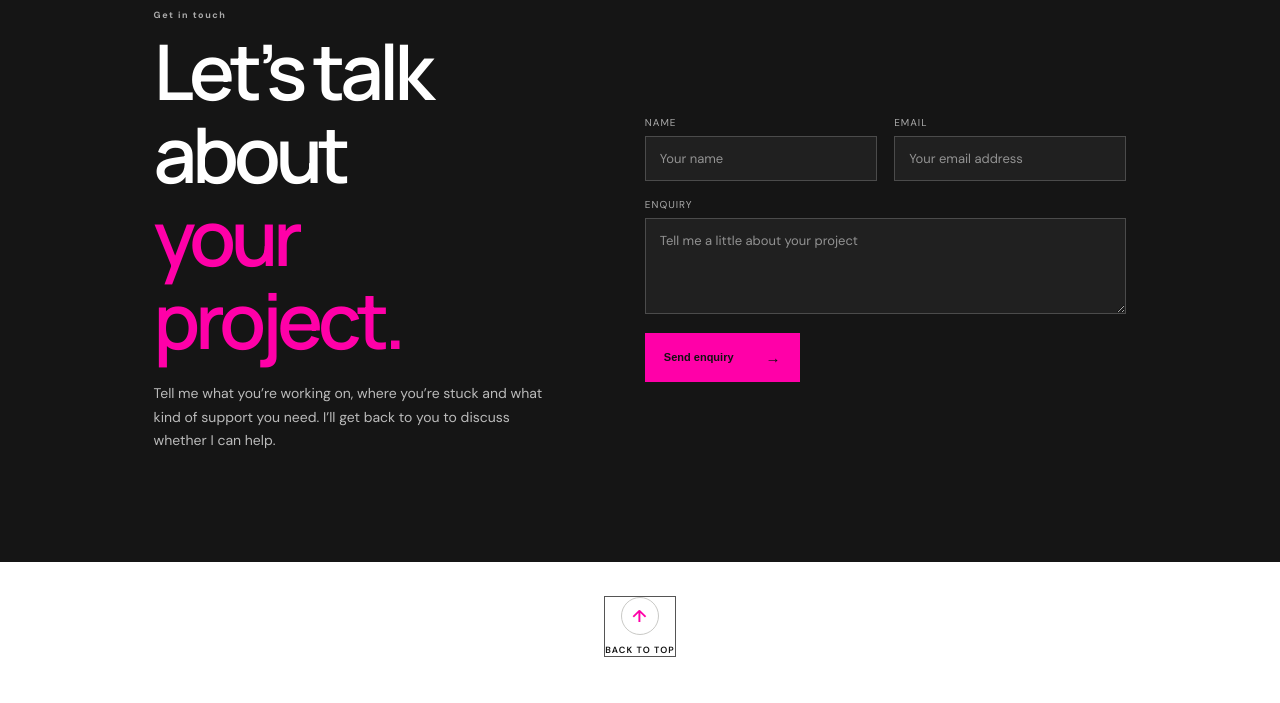
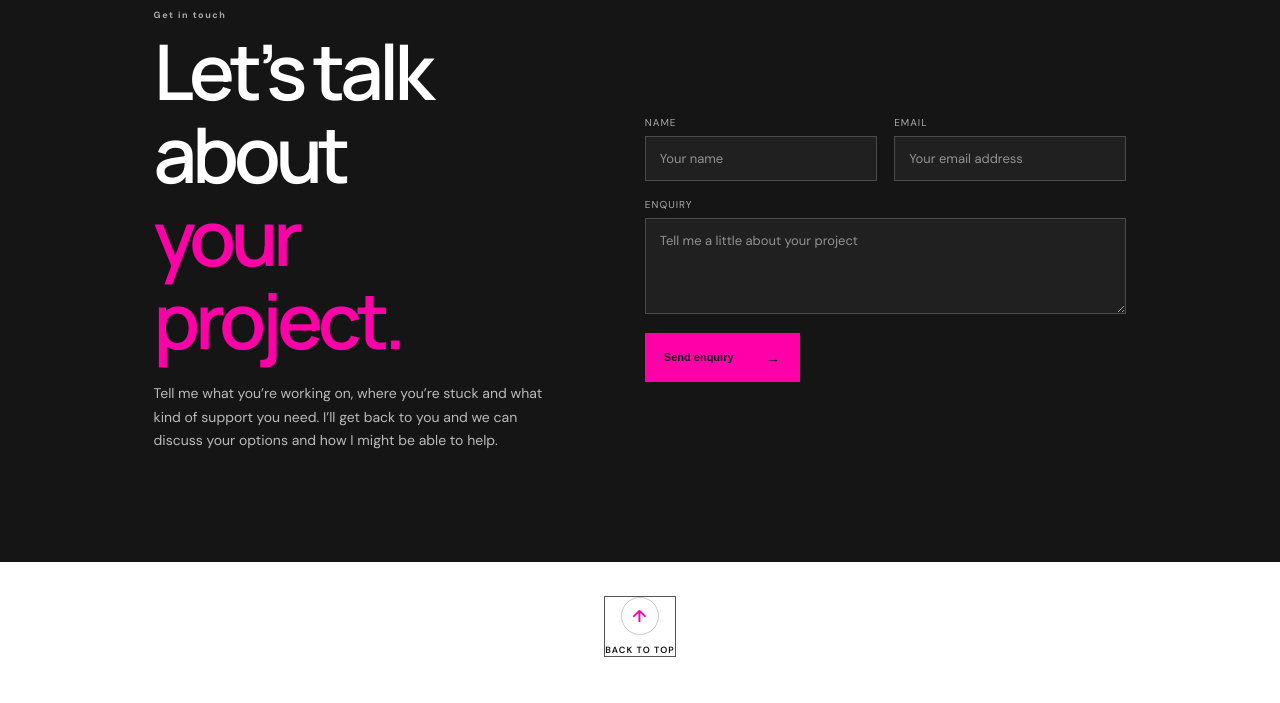
Before and after one commit to dovetaildigital/dovetaildigital, a plain HTML site: page public/index.html in a window 1280 px wide. Shown: the part 2579-3282 px from the top of the page. Drawn offline with Linux system fonts and the light colour scheme.

Commit message:
Refine contact invitation

```diff
--- a/public/index.html
+++ b/public/index.html
@@ -72,7 +72,7 @@
       <section class="contact" id="contact">
         <p class="eyebrow">Get in touch</p>
         <div class="contact-row">
-          <div class="contact-copy"><h2>Let’s talk about<br /><em>your project.</em></h2><p>Tell me what you’re working on, where you’re stuck and what kind of support you need. I’ll get back to you to discuss whether I can help.</p></div>
+          <div class="contact-copy"><h2>Let’s talk about<br /><em>your project.</em></h2><p>Tell me what you’re working on, where you’re stuck and what kind of support you need. I’ll get back to you and we can discuss your options and how I might be able to help.</p></div>
           <form class="contact-form" id="contact-form" aria-label="Contact form">
             <fieldset>
               <label>Name<input type="text" name="name" autocomplete="name" maxlength="120" placeholder="Your name" required /></label>
```
